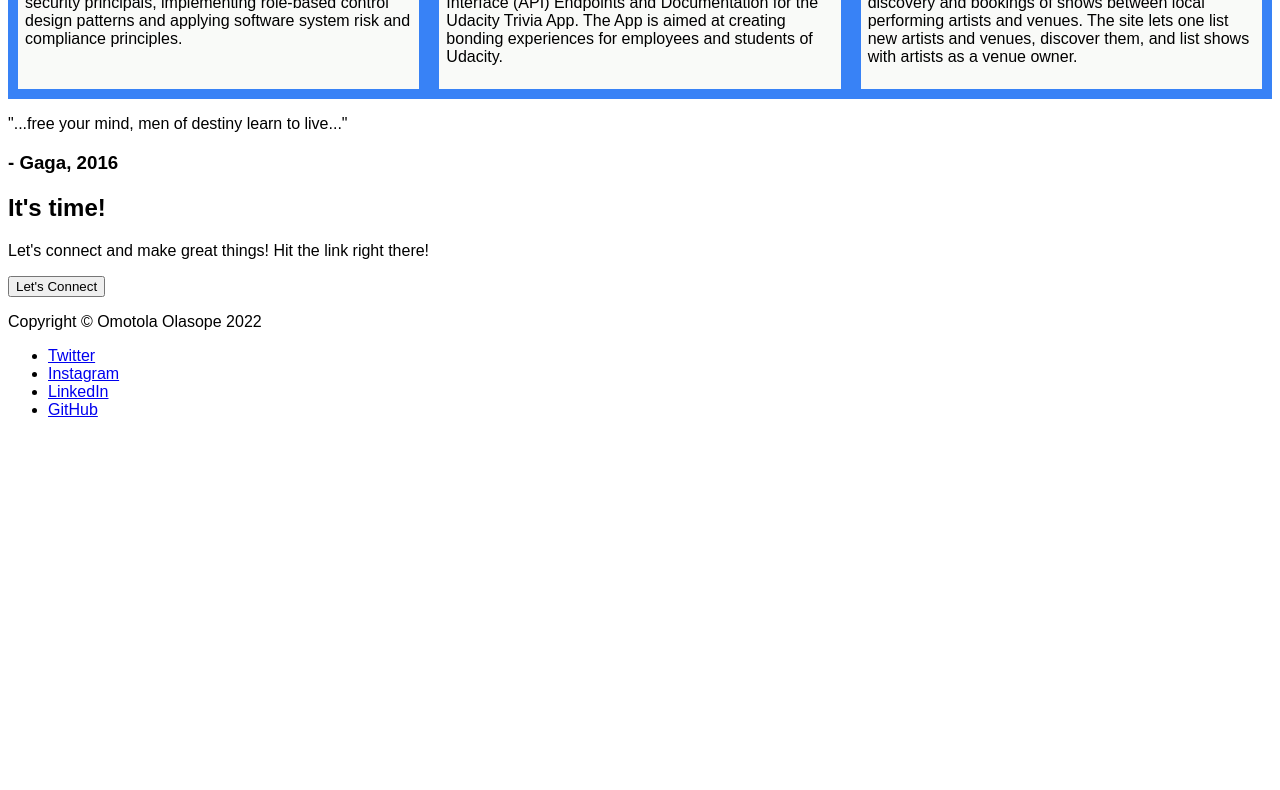
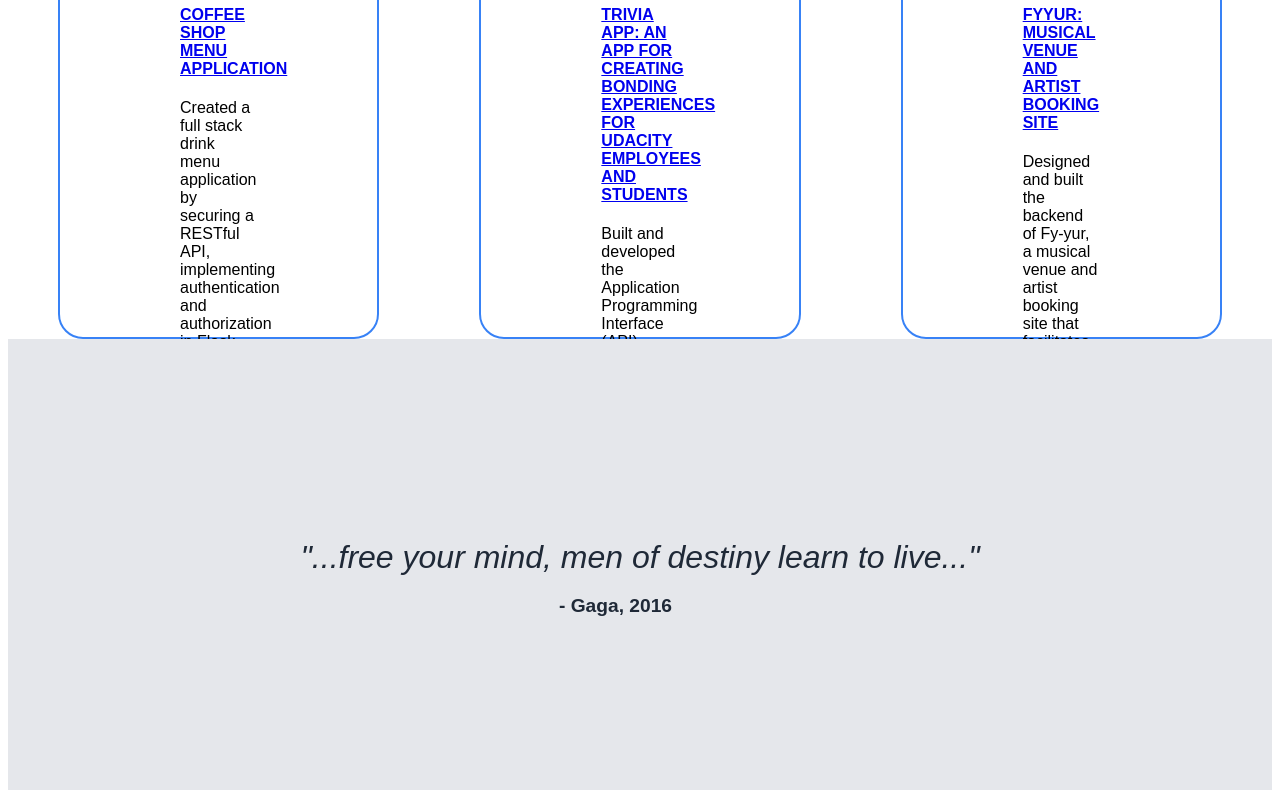
Before and after one commit to Omotola-Olasope/top-landing-project, a plain HTML site: page index.html in a window 1280 px wide. Shown: the part 1057-1847 px from the top of the page. Before the commit the page ends 1492 px from the top, so only its background shows below. Drawn offline with Linux system fonts and the light colour scheme.

Commit message:
Feat: add css for quote section

```diff
--- a/css/style.css
+++ b/css/style.css
@@ -117,7 +117,36 @@
 
 .flex-div {
     flex: 1;
-    padding: 7px;
-    border: 10px solid #3882f6;
-    background: #f9faf8;
+    height: 250px;
+    width: 50px;
+    padding: 120px;
+    border: 2px solid #3882f6;
+    border-radius: 25px;
+    margin: 0 50px;
+    background: white;
 }
+
+.quote {
+    display: flex;
+    flex-direction: column;
+    background-color: #e5e7eb;
+    color: #1F2937;
+    padding: 200px;
+    position: relative;
+    top: 0%; right: 0%; bottom: 0%; left: 0%;
+    text-align: center;
+}
+
+.quote p {
+    flex: 1;
+    margin: 0%;
+    font-weight: lighter;
+    font-size: xx-large;
+}
+
+.quote-author {
+    flex: 1;
+    padding-right: 400px;
+    font-size: larger;
+    text-align: right;
+}
--- a/index.html
+++ b/index.html
@@ -54,9 +54,9 @@
     </div>
 
     <!-- Inspiring Quote -->
-    <div>
-        <p>"...free your mind, men of destiny learn to live..."</p>
-        <h3> - Gaga, 2016</h3>
+    <div class="quote">
+        <p><em>"...free your mind, men of destiny learn to live..."</em></p>
+        <h3 class="quote-author"> - Gaga, 2016</h3>
     </div>
 
     <!-- Call to Action-->
```
